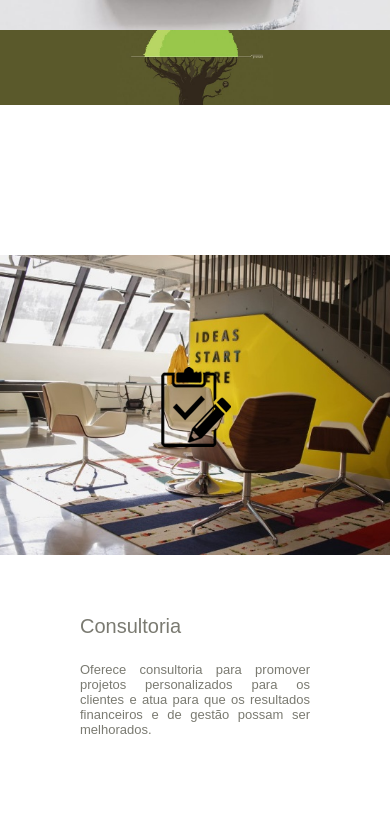
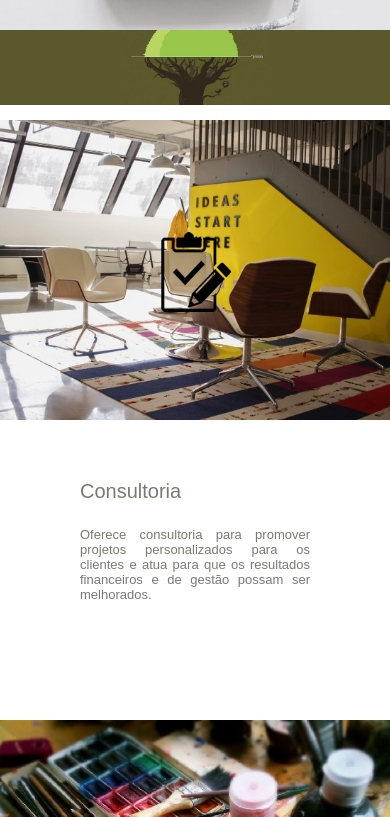
Before and after one commit to guhcalm/cap, a plain HTML site: page index.html in a window 390 px wide. Shown: the part 460-1277 px from the top of the page. Drawn offline with Linux system fonts and the light colour scheme; files whose address does not match are found by name.

Commit message:
3 commit

```diff
--- a/src/scss/vendors/_slide.scss
+++ b/src/scss/vendors/_slide.scss
@@ -75,9 +75,6 @@ p, h2{
 		height: 41.67px;
 		width:70px;
 	}
-	#sv{
-		padding-top: 150px;
-	}
 	.read-sv{
 		right: 0px;
 		left: 0px;
--- a/src/scss/vendors/_work.scss
+++ b/src/scss/vendors/_work.scss
@@ -5,7 +5,7 @@
 	font: 13px $font_main;
 }
 #sv{
-	padding-top: 45px;
+	padding-top: 15px;
 	width: 100%;
 	color: rgba(34, 34, 19, .6);
 }
```
Also changed, not shown: src/css/style.css.
